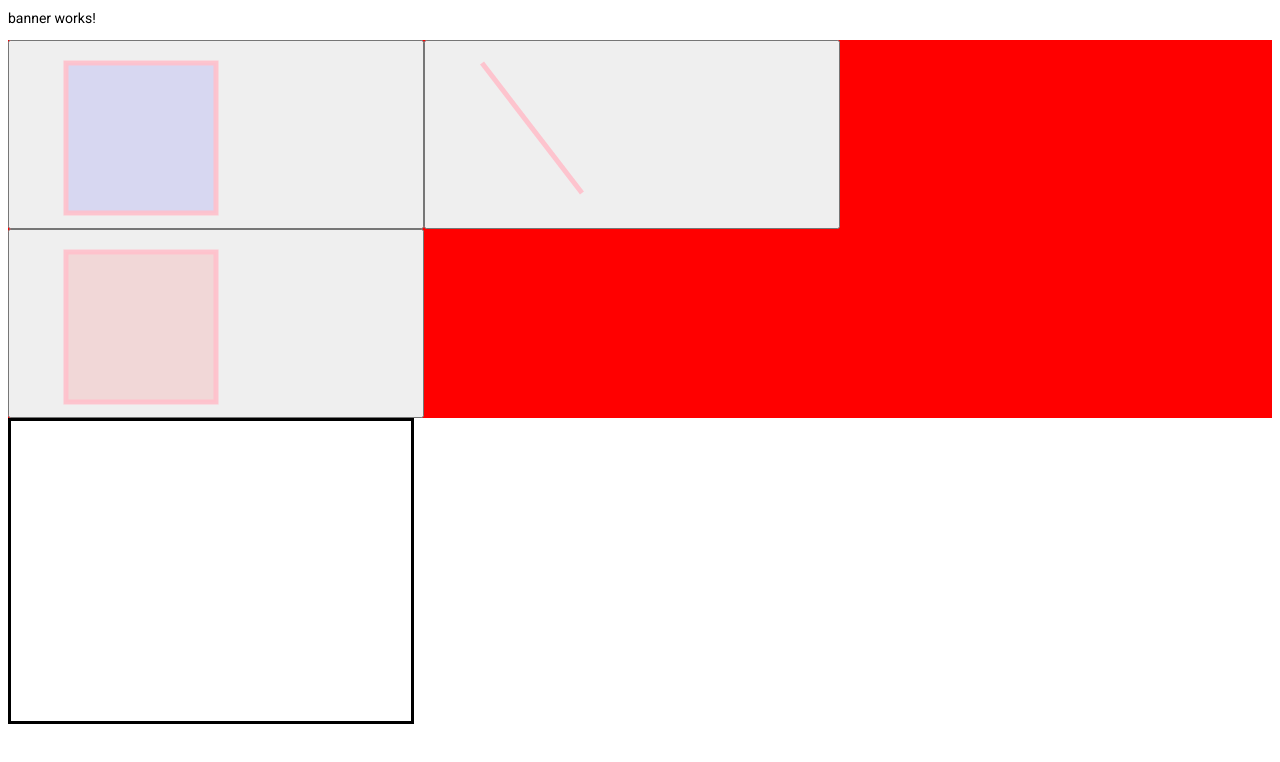
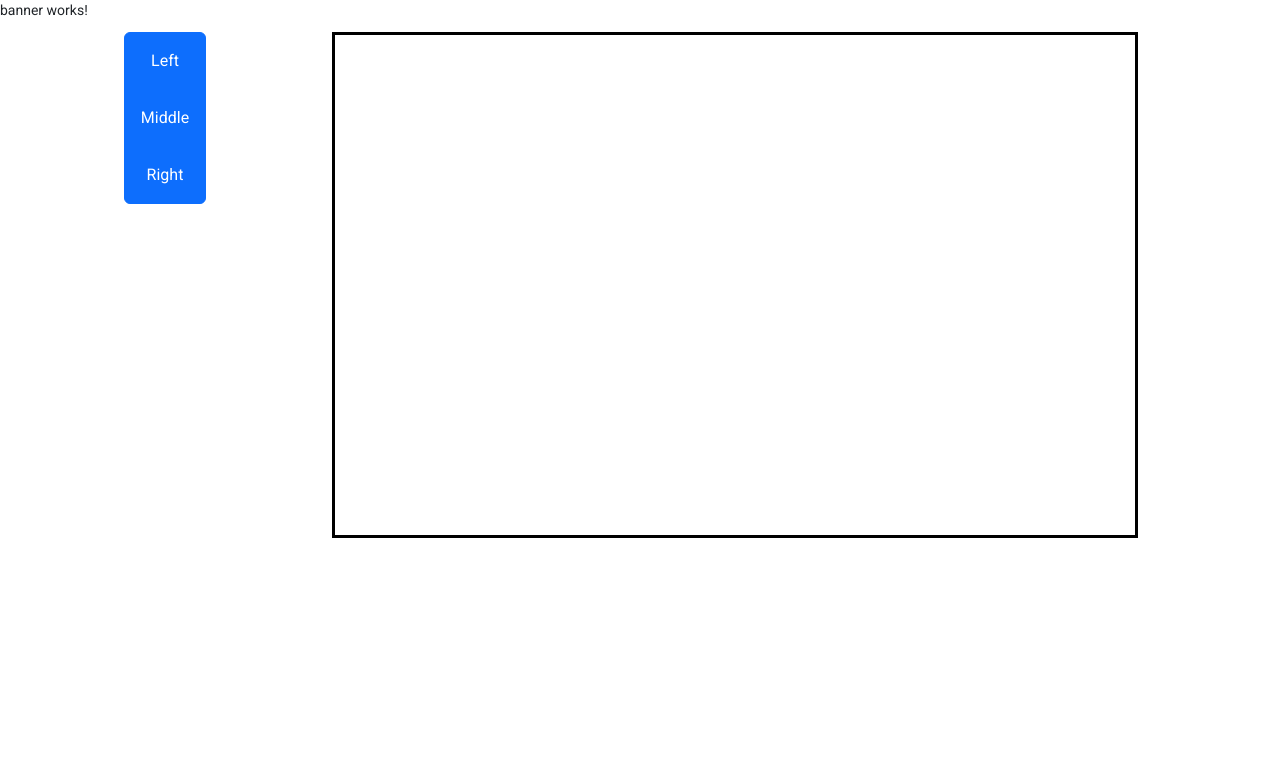
Before and after one commit to nilCux/architecture-logicielle, an Angular app: page / in a window 1280 px wide. Shown: the top 762 px of the page. Built offline with nearby package versions, Linux system fonts and the light colour scheme.

Commit message:
Init bootstrap and styles

```diff
--- a/angular.json
+++ b/angular.json
@@ -31,7 +31,7 @@
             "tsConfig": "tsconfig.app.json",
             "inlineStyleLanguage": "sass",
             "assets": ["src/favicon.ico", "src/assets"],
-            "styles": ["./node_modules/@angular/material/prebuilt-themes/deeppurple-amber.css", "src/styles.sass"],
+            "styles": ["./node_modules/@angular/material/prebuilt-themes/deeppurple-amber.css", "src/sass/styles.sass"],
             "scripts": []
           },
           "configurations": {
@@ -94,7 +94,7 @@
             "karmaConfig": "karma.conf.js",
             "inlineStyleLanguage": "sass",
             "assets": ["src/favicon.ico", "src/assets"],
-            "styles": ["./node_modules/@angular/material/prebuilt-themes/deeppurple-amber.css", "src/styles.sass"],
+            "styles": ["./node_modules/@angular/material/prebuilt-themes/deeppurple-amber.css", "src/sass/styles.sass"],
             "scripts": []
           }
         },
--- a/src/app/app.component.html
+++ b/src/app/app.component.html
@@ -1,4 +1,14 @@
 <app-banner></app-banner>
-<app-toolbar></app-toolbar>
-<app-canvas></app-canvas>
+
+<div class="container text-center">
+  <div class="row">
+    <div class="col-2">
+      <app-toolbar></app-toolbar>
+    </div>
+    <div class="col-10">
+      <app-canvas></app-canvas>
+    </div>
+  </div>
+</div>
+
 <router-outlet></router-outlet>
--- a/src/app/canvas/canvas.component.html
+++ b/src/app/canvas/canvas.component.html
@@ -1,7 +1,7 @@
 <canvas
   id="drawzone"
-  width="400"
-  height="300"
+  width="800"
+  height="500"
   style="border:solid black;"
   (pointerdown)="onDown($event)"
   (pointerup)="onUp($event)"
--- a/src/app/toolbar/toolbar.component.html
+++ b/src/app/toolbar/toolbar.component.html
@@ -1,4 +1,4 @@
-<div class="toolbar-container">
+<!--<div class="toolbar-container">
     <div class="tool-container">
         <button class="tool btn btn-outline-primary btn-icon ml-2">
             <svg width="400" height="180">
@@ -22,3 +22,9 @@
         </button>
     </div>
 </div>
+-->
+<div class="btn-group-vertical" role="group" aria-label="Basic example">
+  <button type="button" class="btn btn-primary">Left</button>
+  <button type="button" class="btn btn-primary">Middle</button>
+  <button type="button" class="btn btn-primary">Right</button>
+</div>
--- a/src/index.html
+++ b/src/index.html
@@ -12,5 +12,7 @@
 </head>
   <body class="mat-typography">
     <app-root></app-root>
+    <script src="https://cdn.jsdelivr.net/npm/bootstrap@5.2.3/dist/js/bootstrap.bundle.min.js" integrity="sha384-kenU1KFdBIe4zVF0s0G1M5b4hcpxyD9F7jL+jjXkk+Q2h455rYXK/7HAuoJl+0I4" crossorigin="anonymous"></script>
+
   </body>
 </html>
--- /dev/null
+++ b/src/sass/abstracts/_variables.sass
@@ -0,0 +1,2 @@
+$btn-padding-y: 1rem
+$btn-padding-x: 1rem
--- /dev/null
+++ b/src/sass/styles.sass
@@ -0,0 +1,4 @@
+/* You can add global styles to this file, and also import other style files */
+@import "./abstracts/variables"
+
+@import "../../node_modules/bootstrap/scss/bootstrap"
--- a/src/styles.sass
+++ /dev/null
@@ -1 +0,0 @@
-/* You can add global styles to this file, and also import other style files */
```
